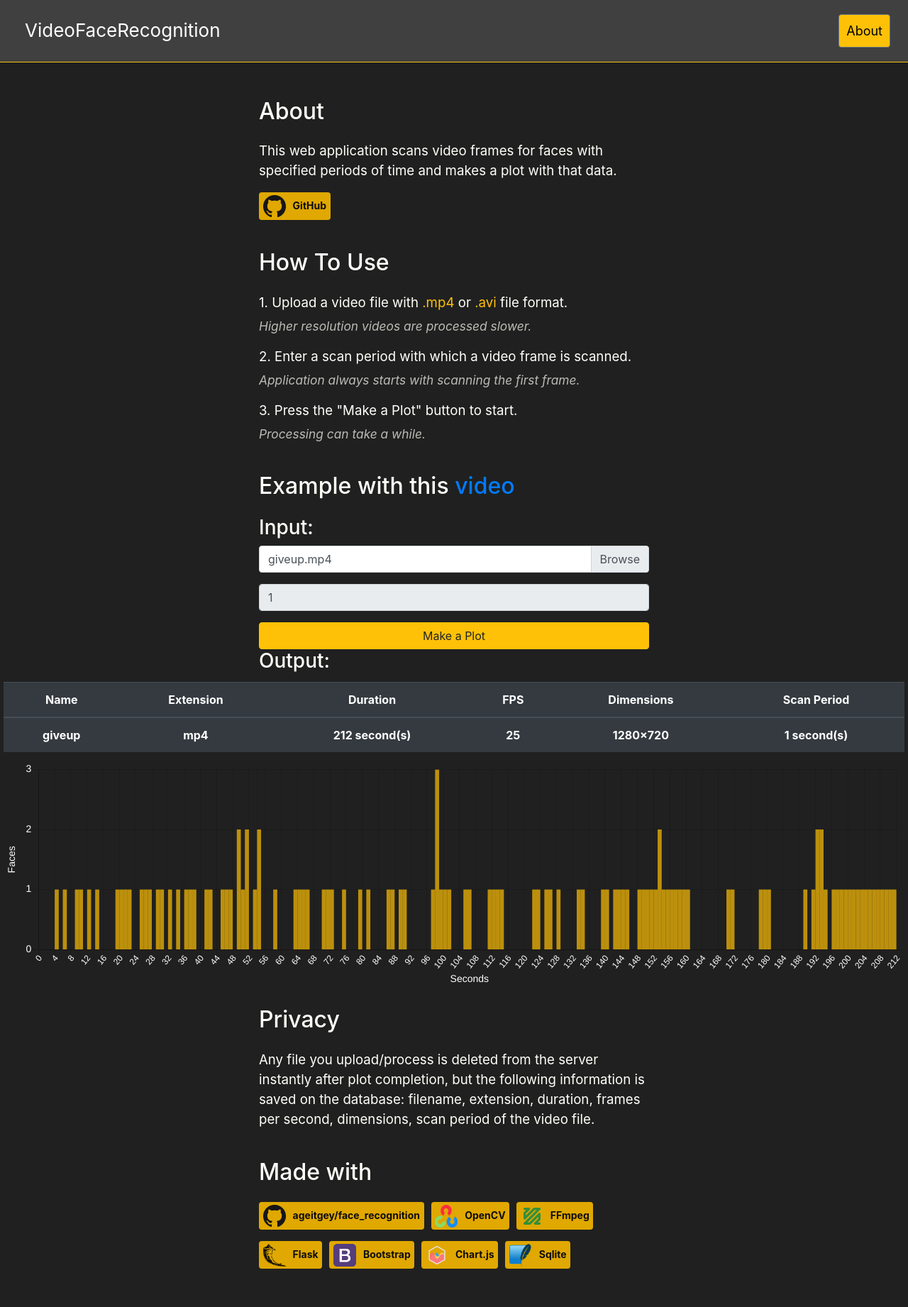
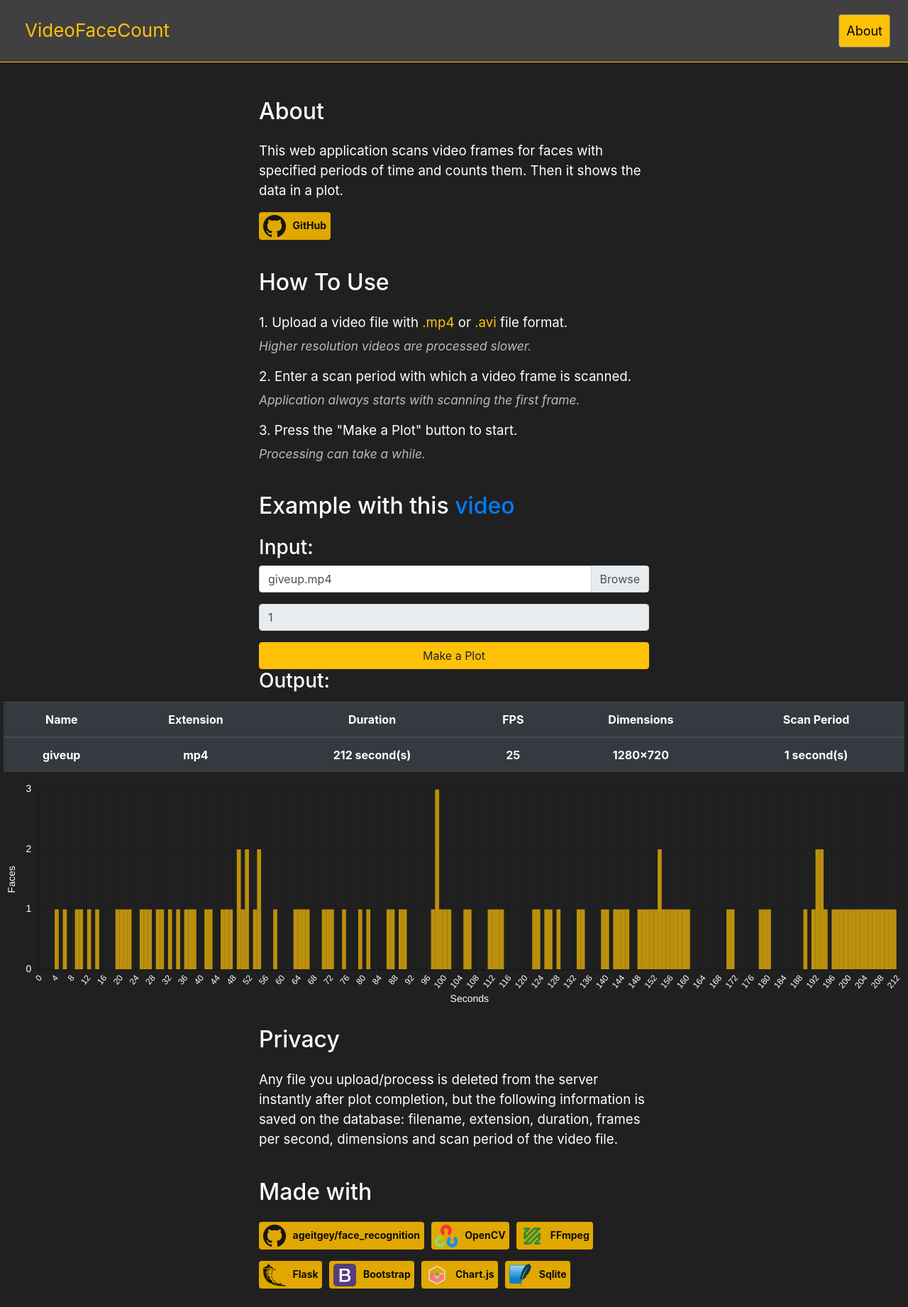
Before and after one commit to molokhovdmitry/video-face-count, a Flask app: page /about in a window 1280 px wide. Shown: the whole page at 71% size. Before the commit the page ends 1788 px from the top, so only its background shows below. Run offline with Flask 2, Linux system fonts and the light colour scheme; lists and menus that the app fills with data are empty; some libraries are stand-ins or nearby versions.

Commit message:
Minor update

```diff
--- a/VFR/__init__.py
+++ b/VFC/__init__.py
@@ -8,8 +8,8 @@ def create_app(test_config=None):
     app = Flask(__name__, instance_relative_config=True)
     app.config.from_mapping(
         SECRET_KEY='dev',
-        DATABASE=os.path.join(app.instance_path, 'VFR.sqlite'),
-        UPLOAD_FOLDER='VFR/temp',
+        DATABASE=os.path.join(app.instance_path, 'VFC.sqlite'),
+        UPLOAD_FOLDER='VFC/temp',
     )
 
     if test_config is None:
--- a/VFR/application.py
+++ b/VFC/application.py
@@ -10,7 +10,7 @@ import ffmpeg
 import face_recognition, cv2
 from werkzeug.utils import secure_filename
 
-from VFR.db import get_db
+from VFC.db import get_db
 
 bp = Blueprint('application', __name__)
 
--- a/VFR/static/styles.css
+++ b/VFC/static/styles.css
@@ -6,6 +6,10 @@ html > * {
     overflow: hidden;
     background-color: #404040;
     padding: 10px 25px;
+}
+
+.header .logo {
+    color: #ffc107;
 }
 
 .header a {
--- a/VFR/templates/about.html
+++ b/VFC/templates/about.html
@@ -8,8 +8,8 @@
   <div class="about">
     <h2>About</h2>
     <p>
-      This web application scans video frames for faces with specified periods of time
-      and makes a plot with that data.
+      This web application scans video frames for faces with specified periods of time and counts them.
+      Then it shows the data in a plot.
     </p>
     <p>
       <a class="badge badge-warning" href="https://github.com/molokhovdmitry/video-face-amount-recognition-web">
@@ -138,8 +138,8 @@
     <h2>Privacy</h2>
     <p>
       Any file you upload/process is deleted from the server instantly after plot completion,
-      but the following information is saved on the database: filename, extension, duration, frames per second, dimensions, scan period
-      of the video file.
+      but the following information is saved on the database: filename, extension, duration, frames per second,
+      dimensions and scan period of the video file.
     </p>
     <h2>Made with</h2>
     <div class="links">
--- a/VFR/templates/layout.html
+++ b/VFC/templates/layout.html
@@ -18,7 +18,7 @@
 
 <body>
     <nav id="header" class="header border-bottom border-warning">
-        <a href="/" class="logo">VideoFaceRecognition</a>
+        <a href="/" class="logo">VideoFaceCount</a>
         <div class="header-right">
             <a id="about" href="/about" class="rounded border border-secondary">About</a>
         </div>
--- a/setup.py
+++ b/setup.py
@@ -1,7 +1,7 @@
 from setuptools import find_packages, setup
 
 setup(
-    name='VFR',
+    name='VFC',
     version='1.0',
     packages=find_packages(),
     include_package_data=True,
```
Also changed, not shown: VFC/db.py (renamed from VFR/db.py), VFC/schema.sql (renamed from VFR/schema.sql), VFC/static/favicon.ico (renamed from VFR/static/favicon.ico), VFC/static/images/bootstrap-logo.svg (renamed from VFR/static/images/bootstrap-logo.svg), VFC/static/images/chartjs-logo.svg (renamed from VFR/static/images/chartjs-logo.svg), VFC/static/images/ffmpeg-logo.png (renamed from VFR/static/images/ffmpeg-logo.png), VFC/static/images/flask-logo.png (renamed from VFR/static/images/flask-logo.png), VFC/static/images/github-logo.png (renamed from VFR/static/images/github-logo.png), VFC/static/images/opencv-logo.png (renamed from VFR/static/images/opencv-logo.png), VFC/static/images/sqlite-logo.png (renamed from VFR/static/images/sqlite-logo.png), VFC/static/scripts.js (renamed from VFR/static/scripts.js), VFC/templates/index.html (renamed from VFR/templates/index.html), VFC/templates/plot.html (renamed from VFR/templates/plot.html), 1 other file.
